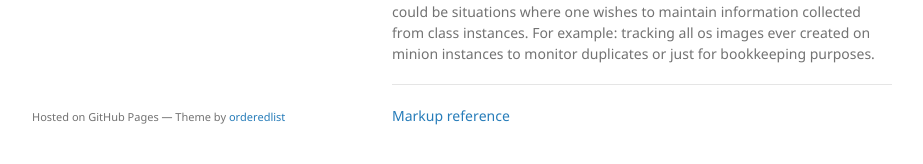
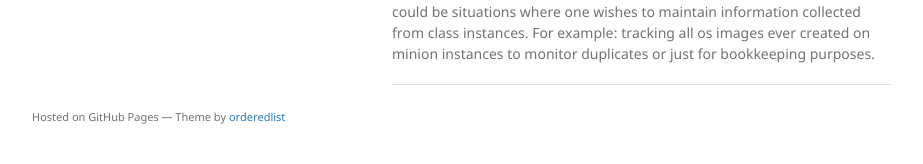
Before and after one commit to rainsoupah/rainsoupah.github.io, a Jekyll site: the page built from index.md, in a window 1280 px wide and 900 px high, scrolled down 1193 px. Shown: the part 704-868 px from the top of the window, without its empty margins (178-1101 px from the left). Built offline with Jekyll 4.4.1, drawn with Linux system fonts in a browser that asks for light colours; our own code applies the rules of GitHub Pages for plain Markdown files.

Commit message:
remove ref tag

```diff
--- a/index.md
+++ b/index.md
@@ -87,4 +87,3 @@ Does that mean mutable class attributes should never be used? IMHO there could b
 tracking all os images ever created on minion instances to monitor duplicates or just for bookkeeping purposes.
 
 * * *
-[Markup reference](./another-page.html)
```
